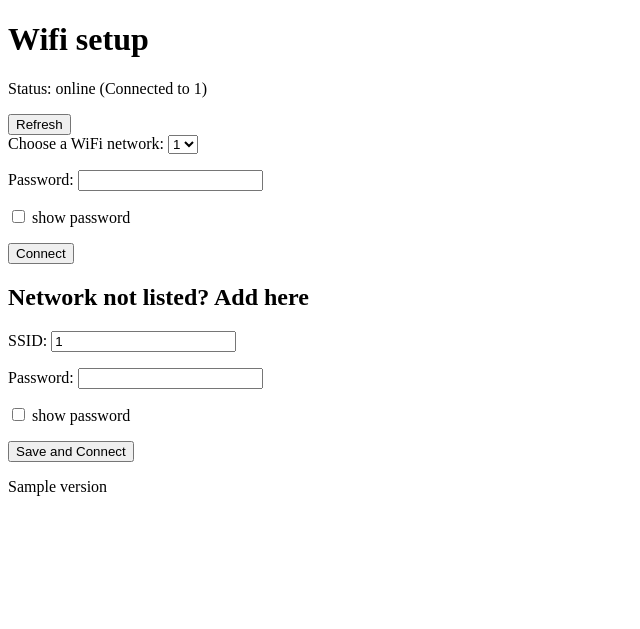
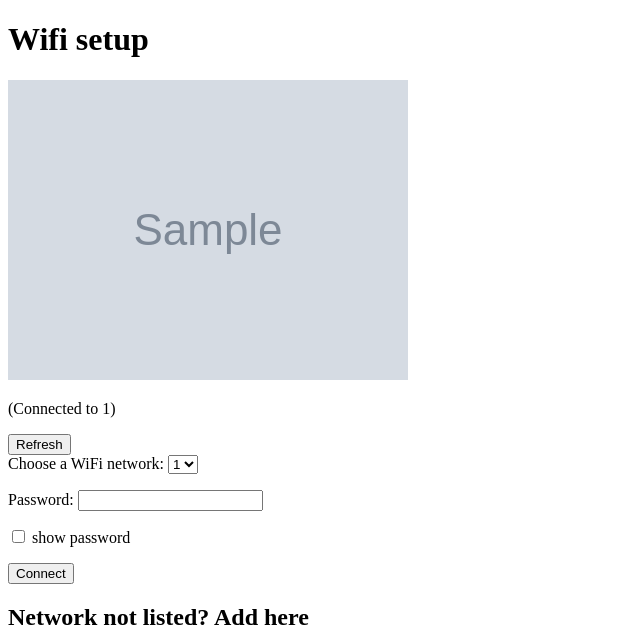
Before and after one commit to carolynz/poetry-camera-rpi, a Flask app: template wifi_portal/templates/index.html in a window 1280 px wide. Shown: the top 629 px of the page, without its empty margins (0-640 px from the left). Before the commit the page ends 496 px from the top, so only its background shows below. Run offline with Flask 2, Linux system fonts and the light colour scheme; the template is opened without the code that fills it: most values are stand-ins (such as "Sample title", 1, 10 or a date in 2020); grey boxes marked "Sample" are stand-in pictures; parts of the project's set-up code (start-up, migrations or seed data) failed here and were passed over.

Commit message:
pass connection status and icons to FE

```diff
--- a/wifi_portal/app.py
+++ b/wifi_portal/app.py
@@ -64,7 +64,7 @@ with open(SOFTWARE_VERSION_FILE_PATH, 'w') as version_file:
 # If not, navigate to poetrycamera.local in your browser
 #######################################################
 import json, threading, time
-from flask import Flask, request, render_template, jsonify
+from flask import Flask, request, render_template, jsonify, url_for
 app = Flask(__name__)
 
 # WIFI_DEVICE specifies internet client (requires separate wifi adapter)
@@ -171,11 +171,21 @@ def index():
     # Get the current network status
     internet_status, ssid = get_network_status()
 
+    # Network connectivity icons
+    # Pass URLs for static files to the template
+    online_icon = url_for('static', filename='icon/wifi-online.svg')
+    offline_icon = url_for('static', filename='icon/wifi-offline.svg')
+    loading_icon = url_for('static', filename='icon/loading.svg')
+
     return render_template('index.html',
       ssids_list=unique_ssids_list,
       version=version_info,
       internet_status=internet_status,
-      ssid=ssid)
+      ssid=ssid,
+      online_icon=online_icon,
+      offline_icon=offline_icon,
+      loading_icon=loading_icon
+    )
 
 
 @app.route('/submit', methods=['POST'])
@@ -188,33 +198,47 @@ def submit():
         connection_command.append(password)
     result = subprocess.run(connection_command, capture_output=True)
 
+    # default response data json that we will modify based on the results of connection_command
+    response_data = {
+        "status": "error",
+        "message": "Could not connect. Please try again."
+    }
+
     if result.stderr:
         stderr_message = result.stderr.decode().lower()
         if "psk: property is invalid" in stderr_message:
-            return jsonify({"status": "error", "message": "Wrong password"})
-        return jsonify({"status": "error", "message": stderr_message})
+            response_data["message"] = "Wrong password"
+        else:
+            response_data["message"] = stderr_message
     elif result.stdout:
         stdout_message = result.stdout.decode().lower()
         if "successfully activated" in stdout_message:
-            return jsonify({"status": "success", "message": result.stdout.decode()})
+            response_data["status"] = "success"
+            response_data["message"] = result.stdout.decode()
         elif "connection activation failed" in stdout_message:
-            return jsonify({"status": "error", "message": "Connection activation failed."})
+            response_data["message"] = "Connection activation failed."
         elif "no network with ssid" in stdout_message:
-            return jsonify({"status": "error", "message": "Could not find a wifi network with this name."})
+            response_data["message"] = "Could not find a wifi network with the specified SSID."
         elif "no valid secrets" in stdout_message:
-            return jsonify({"status": "error", "message": "Wrong password"})
+            response_data["message"] = "Wrong password"
         elif "no suitable device found" in stdout_message:
-            return jsonify({"status": "error", "message": "Could not connect. Possible hardware issue with the wifi adapter."})
+            response_data["message"] = "Could not connect. Possible hardware issue."
         elif "device not ready" in stdout_message:
             # TODO: just retry the command like 3 more times
-            return jsonify({"status": "error", "message": "The device is not ready."})
+            response_data["message"] = "The device is not ready."
         elif "invalid password" in stdout_message:
-            return jsonify({"status": "error", "message": "Wrong password"})
+            response_data["message"] = "Wrong password"
         elif "could not be found or the password is incorrect" in stdout_message:
-            return jsonify({"status": "error", "message": "The password is incorrect or the network could not be found."})
+            response_data["message"] = "The password is incorrect or the network could not be found."
         else:
-            return jsonify({"status": "error", "message": result.stdout.decode()})
-    return jsonify({"status": "error", "message": "Could not connect. Please try again."})
+            response_data["message"] = result.stdout.decode()
+
+    # get current network status (device may still be online even if the connection to new network failed)
+    internet_status, ssid = get_network_status()
+    response_data["internet_status"] = internet_status
+    response_data["ssid"] = ssid
+
+    return jsonify(response_data)
 
 # manually-entered SSIDs
 # This keeps trying to reconnect to the hotspot for 2 minutes
--- a/wifi_portal/templates/index.html
+++ b/wifi_portal/templates/index.html
@@ -10,7 +10,10 @@
 
     <!-- current connection status -->
     <div id="status">
-        <p>Status: {{ internet_status }}
+        <div id="status-icon">
+             <img src="{% if internet_status == 'online' %}{{ online_icon }}{% elif internet_status == 'offline' %}{{ offline_icon }}{% else %}{{ loading_icon }}{% endif %}" alt="Status Icon">
+        </div>
+        <p>
            {% if internet_status == 'online' %}
                (Connected to {{ ssid }})
            {% endif %}
@@ -55,19 +58,32 @@
     <p>{{ version }}</p>
     <script>
 
+        // Function to render connection status
+        function renderStatus(status, ssid="") {
+            const statusDiv = document.getElementById("status");
+            let statusHtml = '';
+            if (status === "online") {
+                statusHtml = `<img src="{{ online_icon }}" alt="Online">${ssid}`;
+            } else if (status === "offline") {
+                statusHtml = `<img src="{{ offline_icon }}" alt="Offline">Offline`;
+            } else {
+                statusHtml = `<img src="{{ loading_icon }}" alt="Loading...">Loading...`;
+            }
+            statusDiv.innerHTML = statusHtml;
+        }
+
+
       // Function to check connection status and display at top of page
       function updateStatus() {
+          statusHtml = `<img src="{{ loading_icon }}" alt="Loading...">Loading...`;
+
           fetch("/status")
           .then(response => response.json())
           .then(data => {
-               const statusDiv = document.getElementById("status");
-               if (data.status === "online") {
-                    statusDiv.innerHTML = `<p style="color: green;">Status: Online (Connected to ${data.ssid})</p>`;
-               } else {
-                    statusDiv.innerHTML = `<p style="color: red;">Status: Offline</p>`;
-               }
+                renderStatus(data.status, data.ssid);
           })
          .catch(error => {
+              renderStatus("offline", "");
               const statusDiv = document.getElementById("status");
               statusDiv.innerHTML = `<p style="color: red;">Error: ${error.message}</p>`;
           });
@@ -87,13 +103,16 @@
                 const resultDiv = document.getElementById("connect-result");
                 if (data.status === "success") {
                     resultDiv.innerHTML = `<p style="color: green;">${data.message}</p>`;
+                    renderStatus("online", data.ssid);
                 } else {
                     resultDiv.innerHTML = `<p style="color: red;">${data.message}</p>`;
+                    renderStatus("offline");
                 }
             })
             .catch(error => {
                 const resultDiv = document.getElementById("connect-result");
                 resultDiv.innerHTML = `<p style="color: red;">Error: ${error.message}</p>`;
+                // TODO: HOW TO RENDER STATUS? SHOULD FORM SUBMIT RESPOND WITH WHETHER IT'S STILL ONLINE OR NOT, AND THE SSID?
             });
         }
 
```
